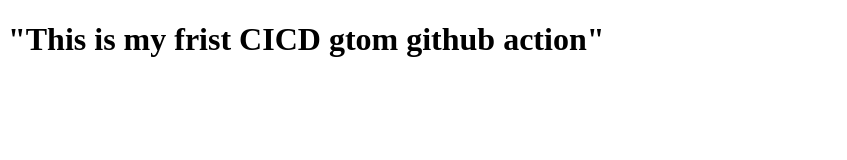
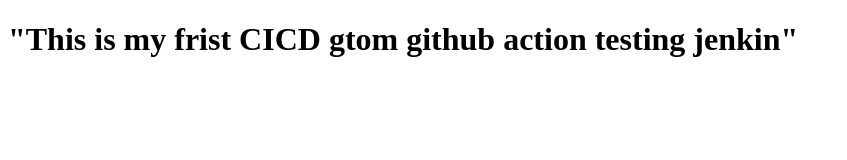
Before and after one commit to reshmanavale/SampleHTMLB9, a plain HTML site: page index.html in a window 1280 px wide. Shown: the whole page, without its empty margins (0-847 px from the left). Drawn offline with Linux system fonts and the light colour scheme.

Commit message:
Update index.html

```diff
--- a/index.html
+++ b/index.html
@@ -7,6 +7,6 @@
 </head>
 <body>
   <h1>
-    "This is my frist CICD gtom github action"
+    "This is my frist CICD gtom github action testing jenkin"
   </h1>
 </body>
```
